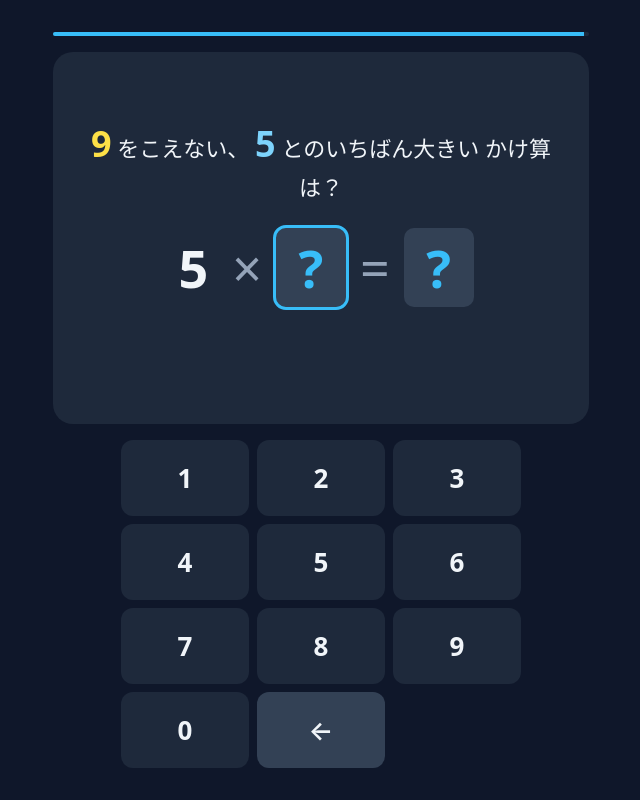
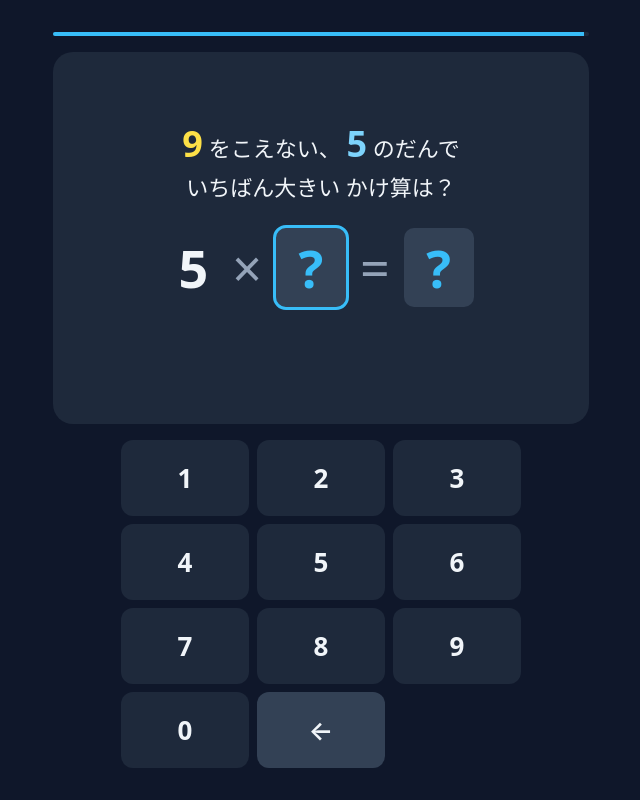
Before and after one commit to heistak/multiply-for-division, a plain HTML site: page index.html in a window 1280 px wide. Both pictures are taken after a click on the button "はじめる". Shown: the whole page, without its empty margins (319-959 px from the left). Drawn offline with Linux system fonts and the light colour scheme.

Commit message:
Reword prompt to use のだん and split across two lines
「x をこえない、y のだんで
 いちばん大きい かけ算は？」

Matches the 九九 vocabulary a 4th grader already uses, and the line break
keeps each line readable.

Co-Authored-By: Claude Opus 4.7 <noreply@anthropic.com>

```diff
--- a/index.html
+++ b/index.html
@@ -50,7 +50,9 @@
         <span id="prompt-r" class="highlight-r"></span>
         <span> をこえない、</span>
         <span id="prompt-d" class="highlight-d"></span>
-        <span> とのいちばん大きい かけ算は？</span>
+        <span> のだんで</span>
+        <br>
+        <span>いちばん大きい かけ算は？</span>
       </div>
       <div class="card-equation">
         <span id="eq-d" class="eq-part"></span>
```
